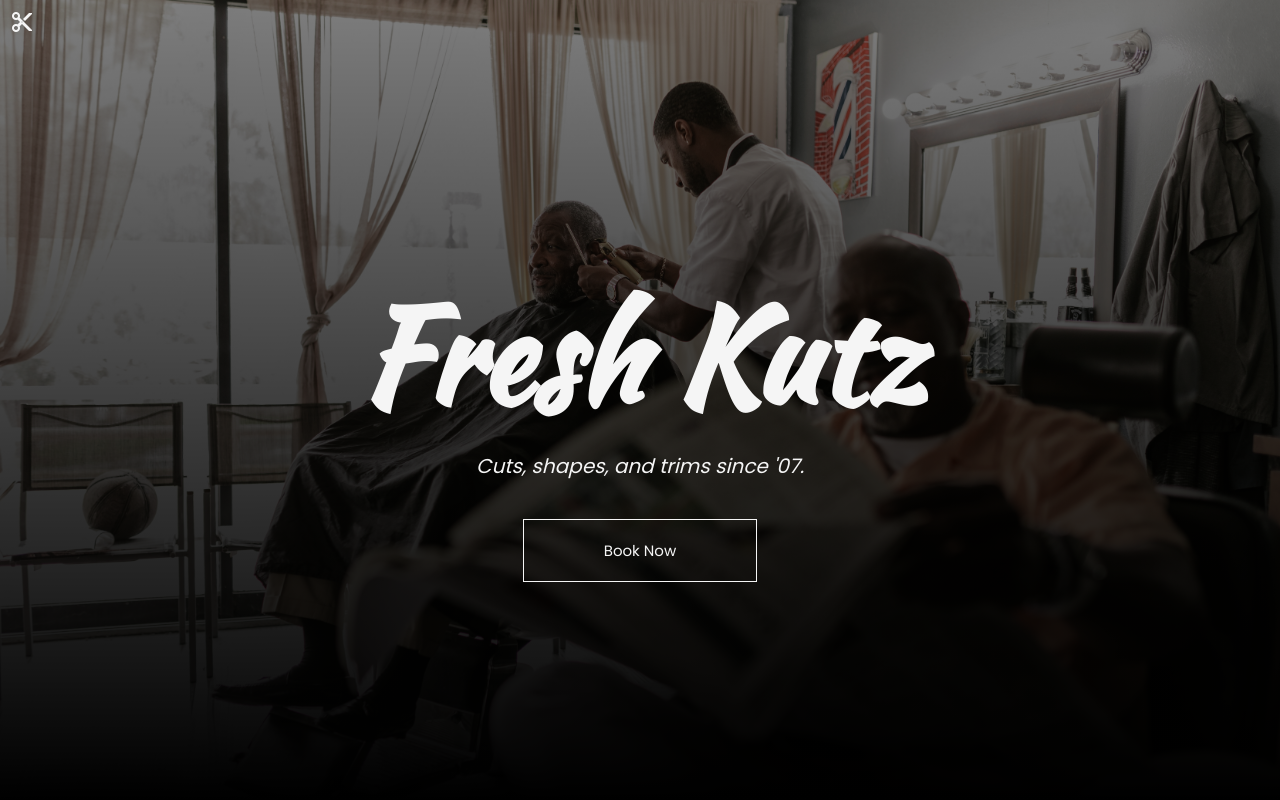
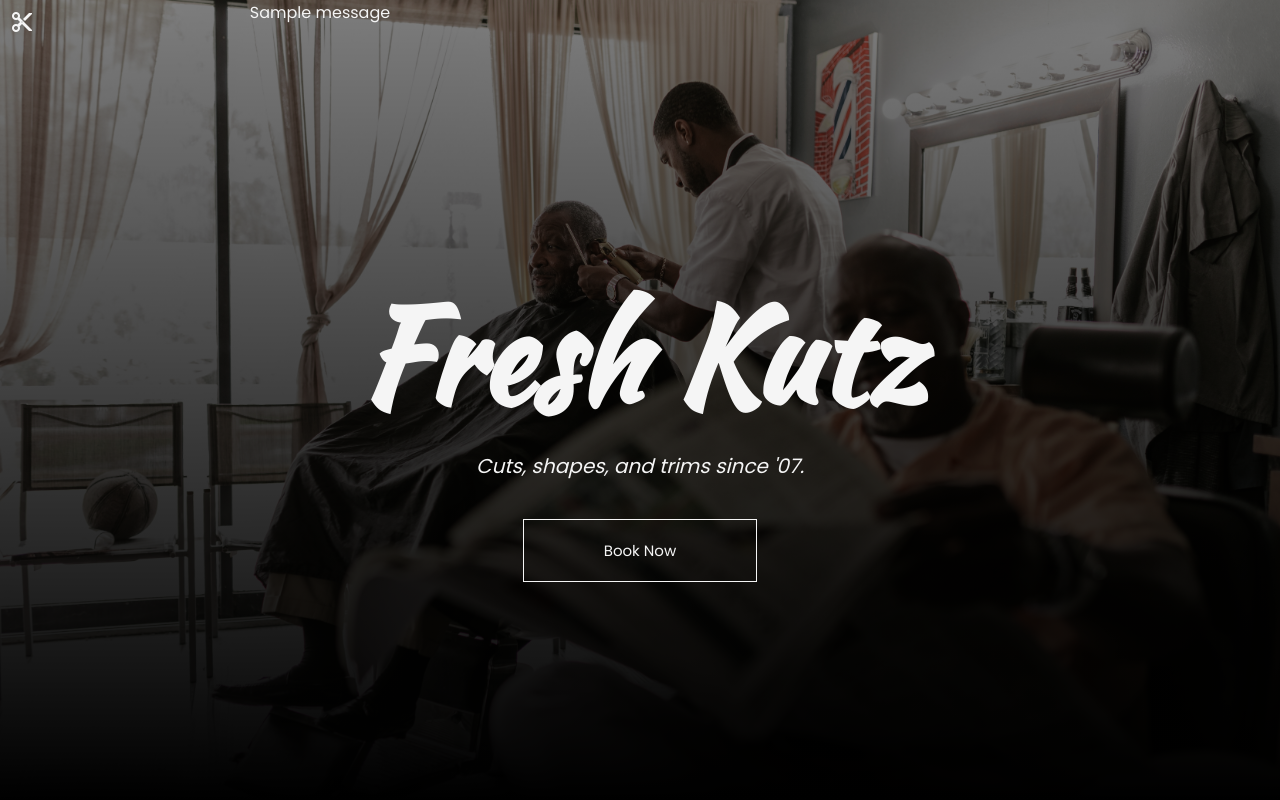
Before and after one commit to bricarter/barbershop-flask-web-app, a Flask app: page / in a window 1280 px wide. Run offline with Flask 2, Linux system fonts and the light colour scheme; tables that the repository leaves empty hold one stand-in row (values such as "Sample post"); one stand-in notice (Sample message) is shown.

Commit message:
display message flashes if available

```diff
--- a/website/templates/base.html
+++ b/website/templates/base.html
@@ -20,6 +20,22 @@
     <span class="material-symbols-outlined logo">
       cut
       </span>
+    {% with messages = get_flashed_messages(with_categories=true) %}
+      {% if messages %}
+        {% for category, message in messages %}
+          {% if category == 'error' %}
+          <div class="flash">
+            {{ message }}
+          </div>
+          {% else %}
+          <div class="flash">
+            {{ message }}
+          </div>
+          {% endif %}
+        {% endfor %}
+      {% endif %}
+    {% endwith %}
+
     {% block content %}
     {% endblock %}
   </div>
```
